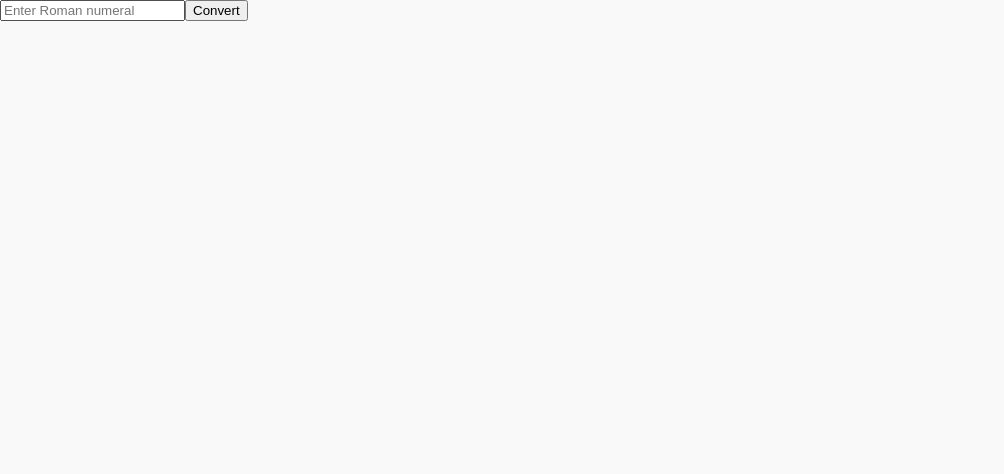
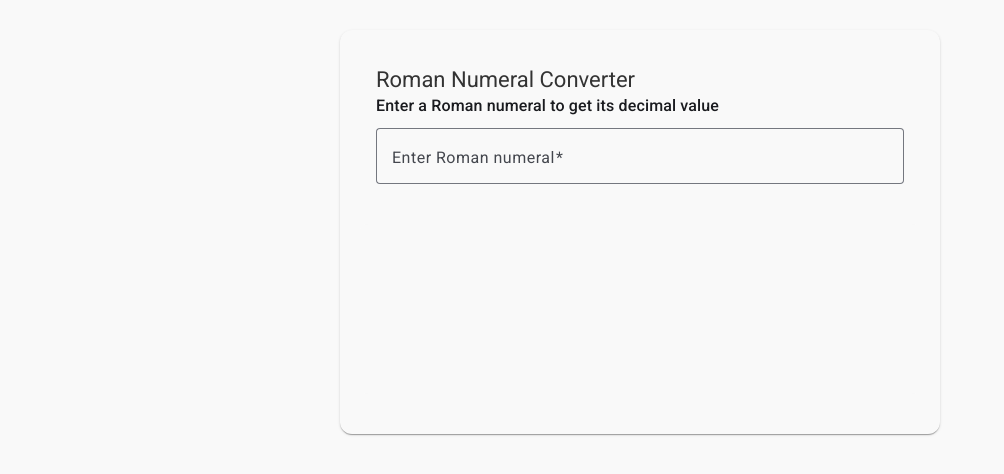
Before and after one commit to javs6578/roman-converter-app, an Angular app: page / in a window 1280 px wide. Shown: the top 474 px of the page, without its empty margins (0-1004 px from the left). Built offline with nearby package versions, Linux system fonts and the light colour scheme.

Commit message:
first version proyect

```diff
--- a/src/app/history-display/history-display.component.scss
+++ b/src/app/history-display/history-display.component.scss
@@ -10,6 +10,7 @@
   }
 
   .history-item {
+    max-height: 150px;
     display: flex;
     flex-direction: column;
     justify-content: space-between;
--- a/src/app/roman-input/roman-input.component.html
+++ b/src/app/roman-input/roman-input.component.html
@@ -1,13 +1,32 @@
-<div class="converter">
+<mat-card class="converter-container mat-elevation-z4">
+  <mat-card-header>
+    <mat-card-title>Roman Numeral Converter</mat-card-title>
+    <mat-card-subtitle>Enter a Roman numeral to get its decimal value</mat-card-subtitle>
+  </mat-card-header>
+
+  <mat-card-content>
+    <mat-form-field appearance="outline" class="full-width">
+      <mat-label>Enter Roman numeral</mat-label>
       <input
+        matInput
         [(ngModel)]="romanInput"
-    placeholder="Enter Roman numeral"
+        #romanInputField="ngModel"
+        required
+        (keydown.enter)="onEnter($event)"
+        placeholder="E.g. XIV"
         maxlength="15"
-    (keydown.enter)="convertRoman()"
       />
-  <button (click)="convertRoman()">Convert</button>
-  <p *ngIf="conversionResult">
-    Result: {{ conversionResult.decimal !== null ? conversionResult.decimal : 'Invalid Input' }}
+    </mat-form-field>
+
+    <p *ngIf="!isValidRoman" class="error-message">
+      <strong>Error:</strong> Not a valid Roman numeral.
     </p>
-</div>
+
+    <p *ngIf="conversionResult && isValidRoman" class="result mb-4">
+      Result:
+      <strong>{{ conversionResult.decimal }}</strong>
+    </p>
+  </mat-card-content>
+
   <app-history-display [history]="history"></app-history-display>
+</mat-card>
--- a/src/app/roman-input/roman-input.component.scss
+++ b/src/app/roman-input/roman-input.component.scss
@@ -3,21 +3,23 @@
   margin: 30px auto;
   padding: 20px;
   border-radius: 12px;
+  background-color: #f9f9f9;
 
   .full-width {
     width: 100%;
     margin-top: 10px;
   }
 
-  .result-container {
-    margin-top: 20px;
+  .result {
+    font-size: 1.2rem;
+    margin-top: 15px;
     text-align: center;
   }
 
-  .result-card {
-    background-color: #f3f4f6;
-    border-radius: 8px;
-    padding: 10px;
-    box-shadow: 0 2px 4px rgba(0, 0, 0, 0.1);
+  .error-message {
+    color: #f44336;
+    font-size: 1rem;
+    margin-top: 10px;
+    text-align: center;
   }
 }
--- a/src/app/roman-input/roman-input.component.ts
+++ b/src/app/roman-input/roman-input.component.ts
@@ -1,8 +1,19 @@
 import { Component } from '@angular/core';
 import { RomanConversionService } from '../roman-conversion.service';
-import {HistoryDisplayComponent} from '../history-display/history-display.component';
-import {CommonModule} from '@angular/common';
-import {FormsModule} from '@angular/forms';
+import { HistoryDisplayComponent } from '../history-display/history-display.component';
+import { CommonModule } from '@angular/common';
+import { FormsModule } from '@angular/forms';
+import { MatFormField, MatLabel } from '@angular/material/form-field';
+import { MatInput } from '@angular/material/input';
+import {
+  MatCard,
+  MatCardActions,
+  MatCardContent,
+  MatCardHeader,
+  MatCardSubtitle,
+  MatCardTitle,
+} from '@angular/material/card';
+import { MatDivider } from '@angular/material/divider';
 
 @Component({
   selector: 'app-roman-input',
@@ -11,16 +22,46 @@ import {FormsModule} from '@angular/forms';
   imports: [
     CommonModule,
     HistoryDisplayComponent,
-    FormsModule
+    FormsModule,
+    MatFormField,
+    MatInput,
+    MatLabel,
+    MatCard,
+    MatCardHeader,
+    MatCardContent,
+    MatCardTitle,
+    MatCardSubtitle,
   ],
-  styleUrls: ['./roman-input.component.scss']
+  styleUrls: ['./roman-input.component.scss'],
 })
 export class RomanInputComponent {
   romanInput = '';
   conversionResult: { roman: string; decimal: number | null } | null = null;
   history: { roman: string; decimal: number | null }[] = [];
+  isValidRoman = true;
 
   constructor(private conversionService: RomanConversionService) {}
+
+  onEnter(event: Event): void {
+    if (event instanceof KeyboardEvent) {
+      event.preventDefault();
+      const trimmedInput = this.romanInput.trim();
+
+      if (!trimmedInput) {
+        // Si está vacío o solo hay espacios
+        this.isValidRoman = false;
+        return;
+      }
+
+      this.validateRomanInput();
+      if (!this.isValidRoman) {
+        // Si no es válido, mostrar error
+        return;
+      }
+
+      this.convertRoman();
+    }
+  }
 
   convertRoman(): void {
     const decimalValue = this.conversionService.convertRomanToDecimal(this.romanInput);
@@ -28,4 +69,9 @@ export class RomanInputComponent {
     this.history.unshift(this.conversionResult);
     this.romanInput = '';
   }
+
+  validateRomanInput(): void {
+    const romanPattern = /^M{0,4}(CM|CD|D?C{0,3})(XC|XL|L?X{0,3})(IX|IV|V?I{0,3})$/;
+    this.isValidRoman = romanPattern.test(this.romanInput.toUpperCase());
+  }
 }
```
Lines whose indentation alone changed are shown as unchanged.
